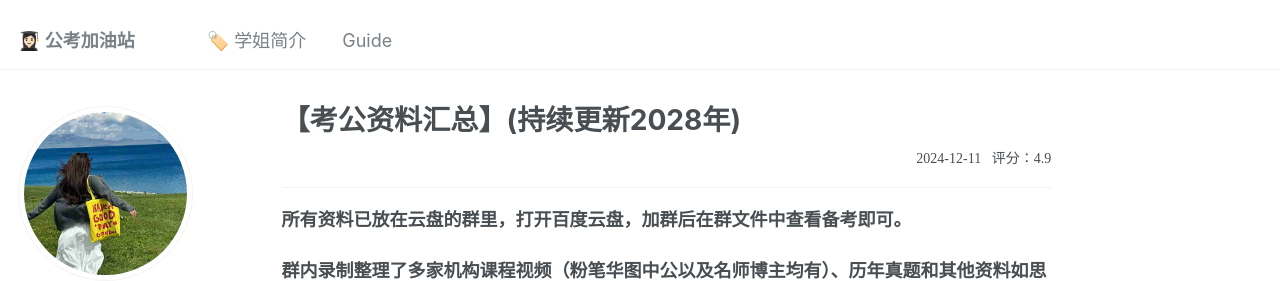
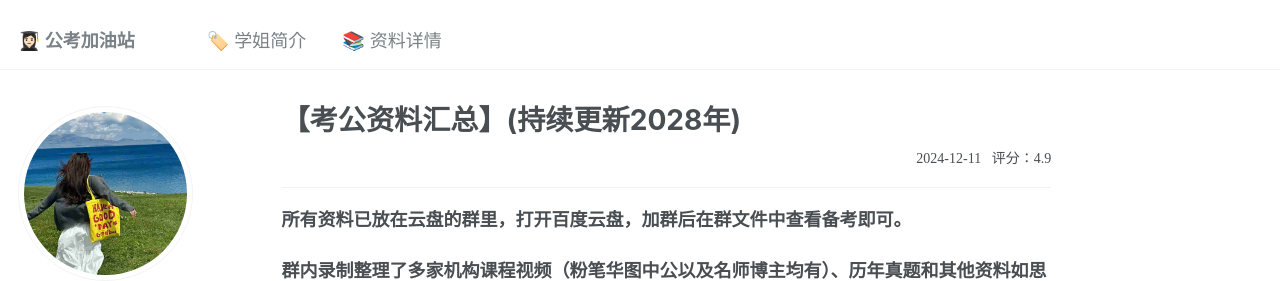
Before and after one commit to KnowledgeStoreVIP/GkStoreVIP.github.io, a Jekyll site: the page built from _pages/about.md, in a window 1280 px wide. Shown: the top 281 px of the page. Built offline with Jekyll 4.4.1, drawn with Linux system fonts in a browser that asks for light colours; comment, search, counter and statistics services are not loaded.

Commit message:
Update navigation.yml

```diff
--- a/_data/navigation.yml
+++ b/_data/navigation.yml
@@ -24,5 +24,5 @@ main:
   - title: "🏷️ 学姐简介"
     url: /cv/
 
-  - title: "Guide"
+  - title: "📚 资料详情"
     url: /markdown/
```
